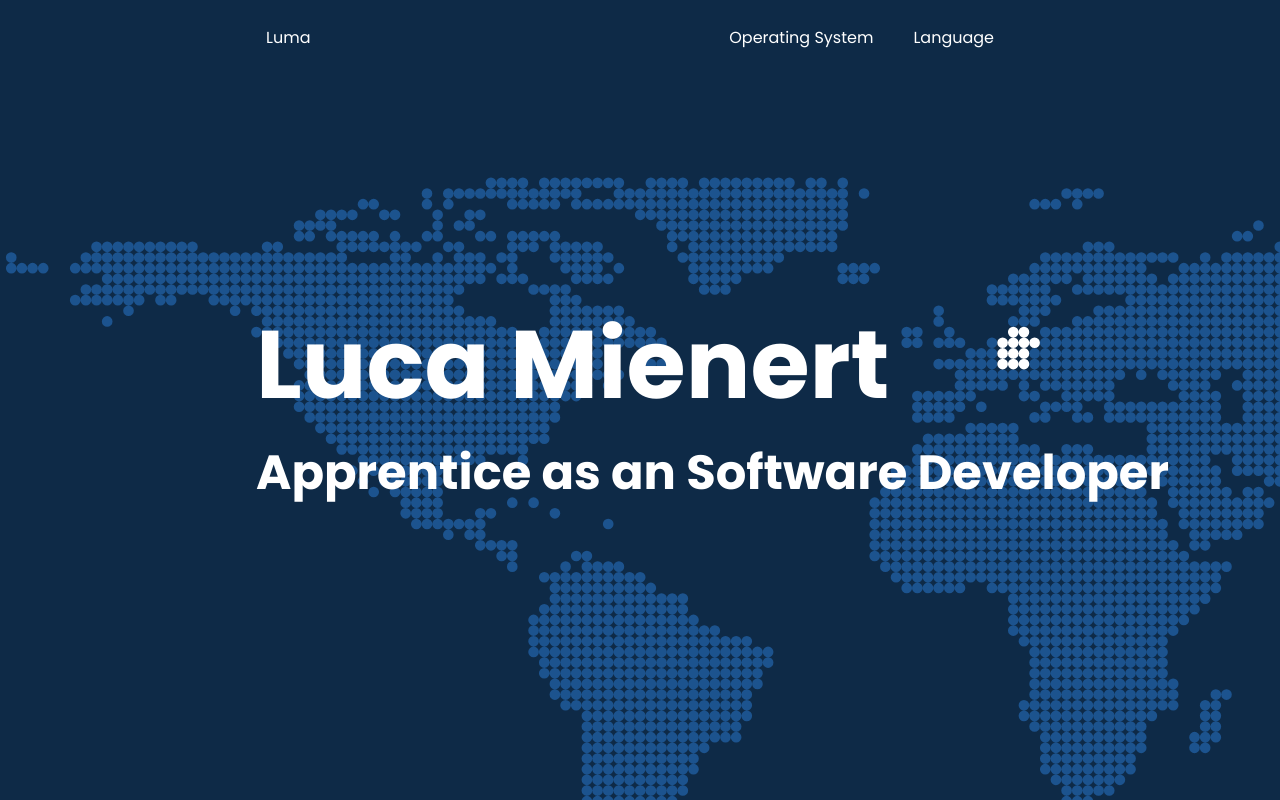
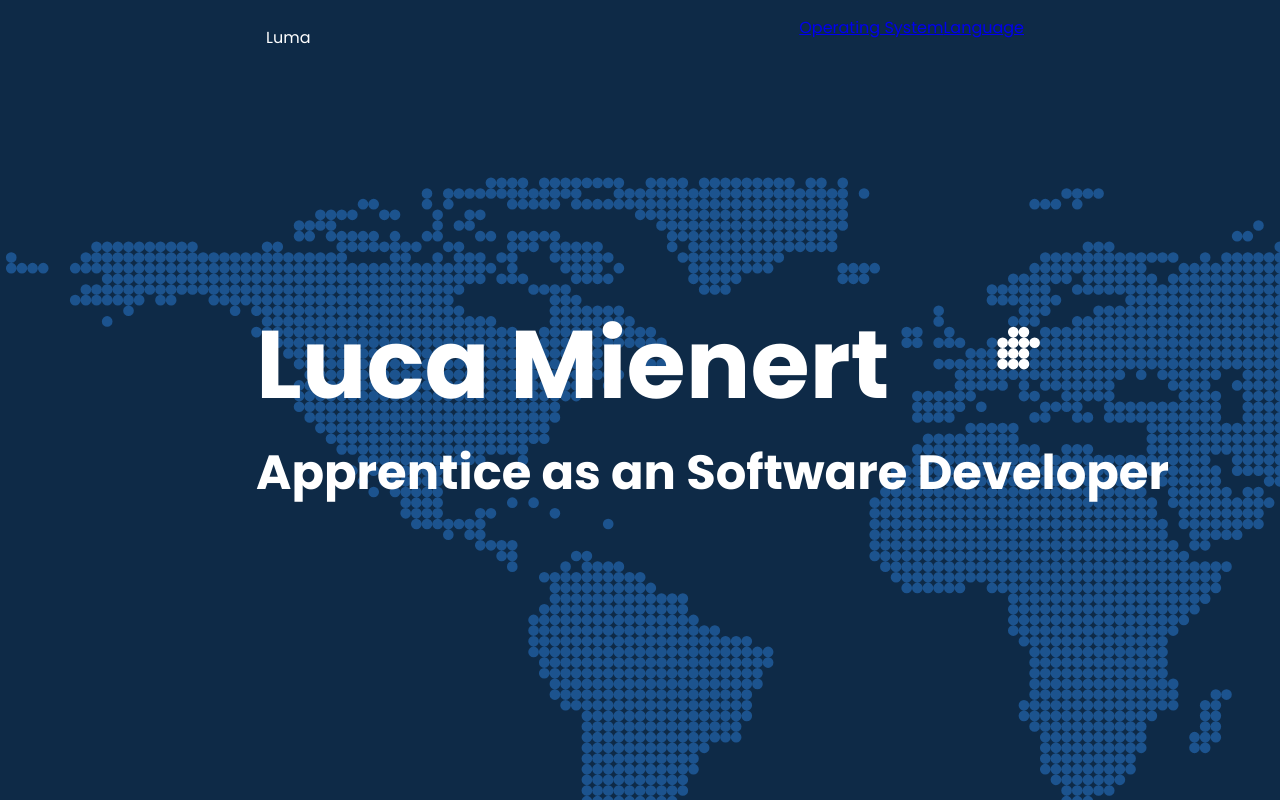
Before and after one commit to lucamienert/Portfolio, a React (Vite) app: page / in a window 1280 px wide. Built offline with nearby package versions, Linux system fonts and the light colour scheme.

Commit message:
Added custom Button component

```diff
--- /dev/null
+++ b/src/components/NavButton.tsx
@@ -0,0 +1,16 @@
+import { Link } from "react-router-dom"
+
+interface Props {
+  content: string
+  link: string
+}
+
+const Button: React.FC<Props> = ({ link, content }) => {
+  return (
+    <>
+      <Link to={link}>{content}</Link>
+    </>
+  )
+}
+
+export default Button
--- a/src/components/Navbar.tsx
+++ b/src/components/Navbar.tsx
@@ -1,5 +1,6 @@
 import React from 'react'
 import { Link } from 'react-router-dom'
+import Button from './NavButton'
 
 interface Props {
   items: Array<object>
@@ -10,10 +11,10 @@ const Navbar: React.FC<Props> = ({ items }) => {
     <nav>
       <div className='nav-content'>
         <Link to='/' className='nav-header'>Luma</Link>
-        <div className='nav-items'>
+        <div className="nav-button">
           {
             items.map((el: any) => {
-              return <Link to={el.link}>{el.title}</Link>
+              return <Button content={el.title} link={el.link}></Button>
             })
           }
         </div>
```
